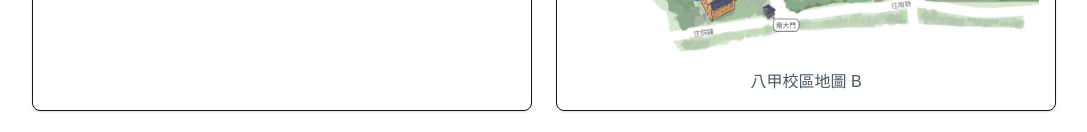
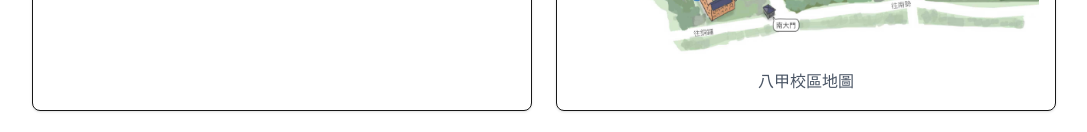
Before and after one commit to tsaiyun999/union-visitor, a Next.js app: page /map in a window 1280 px wide. Shown: the part 702-834 px from the top of the page, without its empty margins (96-1183 px from the left). Built offline with nearby package versions, Linux system fonts and the light colour scheme.

Commit message:
new commit

```diff
--- a/app/map/page.js
+++ b/app/map/page.js
@@ -49,7 +49,7 @@ export default function MapPage() {
             height={400}
             className="rounded-lg"
           />
-          <p className="text-center mt-2 text-gray-600">八甲校區地圖 B</p>
+          <p className="text-center mt-2 text-gray-600">八甲校區地圖 </p>
         </div>
       </div>
 
```
